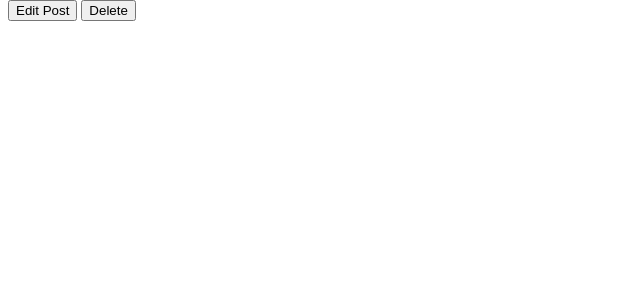
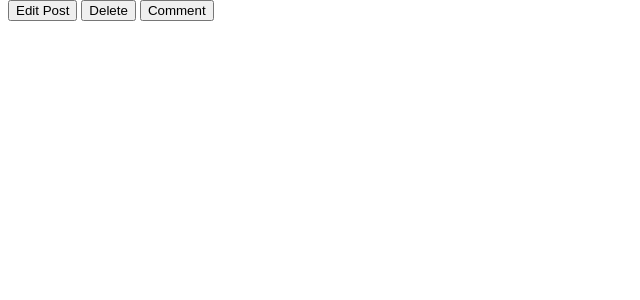
Before and after one commit to justinhchae/jc_hw01_hci, a Flask app: page /post/ in a window 1280 px wide. Shown: the part 26-326 px from the top of the page, without its empty margins (0-640 px from the left). Run offline with Flask 2, Linux system fonts and the light colour scheme; data that the repository does not hold is empty; some libraries are stand-ins or nearby versions.

Commit message:
Update post-detail.html

```diff
--- a/templates/post-detail.html
+++ b/templates/post-detail.html
@@ -13,6 +13,7 @@
             <section id="menu" class="align-right">
                 <button class="btn btn-main" id="edit-button">Edit Post</button>
                 <button class="btn btn-delete" id="delete-button">Delete</button>
+                <button class="btn btn-comment" id="render-comment">Comment</button>
             </section>
 
             <!-- To view the post -->
@@ -26,6 +27,7 @@
 
             <!-- TODO: Add the comments associated with this blog below: -->
             <div id="comments">
+
                 <button class="btn btn-delete" id="delete-button">Delete</button>
 
             </div>
```
